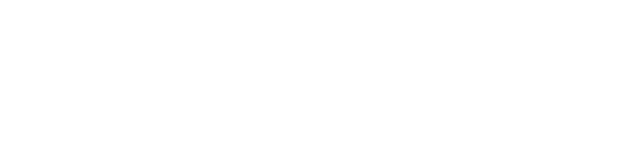
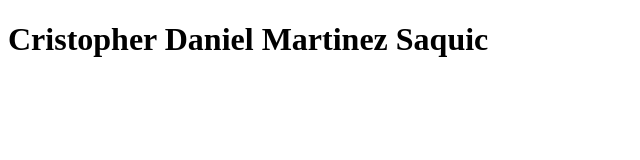
Before and after one commit to alacan-2024010/TIC1, a plain HTML site: page index.html in a window 1280 px wide. Shown: the whole page, without its empty margins (0-640 px from the left). Drawn offline with Linux system fonts and the light colour scheme.

Commit message:
Feat: Agregar nombre de ftcmartinez

```diff
--- a/index.html
+++ b/index.html
@@ -7,6 +7,7 @@
 </head>
 <body>
     <!--Nombres y Carné de todos los compañeros-->
+    <h1>Cristopher Daniel Martinez Saquic</h1>
 
 </body>
 </html>
```
